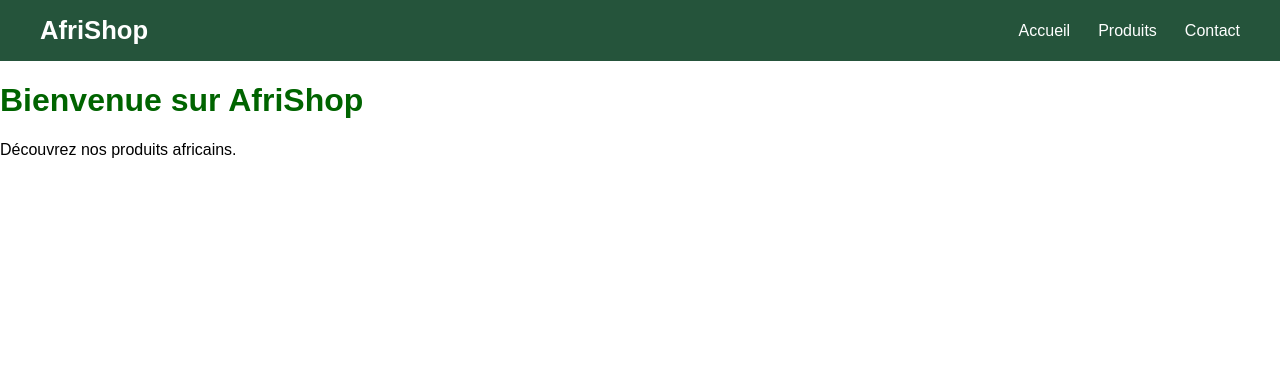
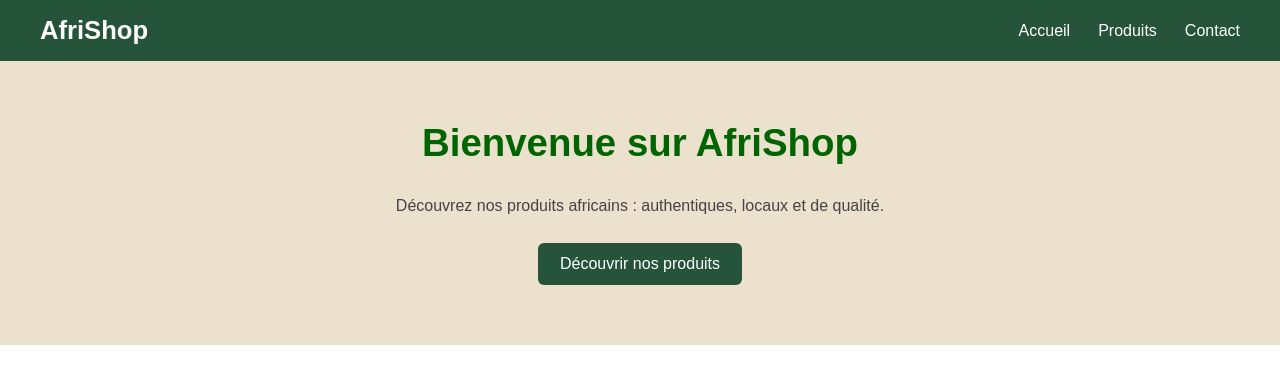
Before and after one commit to Gilles-Cyber/AfriShop, a plain HTML site: page index.html in a window 1280 px wide. Drawn offline with Linux system fonts and the light colour scheme.

Commit message:
feat: ajouter la section accueil

```diff
--- a/index.html
+++ b/index.html
@@ -16,7 +16,10 @@
     </nav>
   </header>
 
-  <h1>Bienvenue sur AfriShop</h1>
-  <p>Découvrez nos produits africains.</p>
+  <section id="accueil">
+    <h1>Bienvenue sur AfriShop</h1>
+    <p>Découvrez nos produits africains : authentiques, locaux et de qualité.</p>
+    <a class="bouton" href="#produits">Découvrir nos produits</a>
+  </section>
 </body>
 </html>
--- a/style.css
+++ b/style.css
@@ -28,3 +28,33 @@ nav {
 nav a:hover {
   text-decoration: underline;
 }
+
+/* Section accueil */
+#accueil {
+  padding: 60px 20px;
+  text-align: center;
+  background: #ebe1cc;
+}
+
+#accueil h1 {
+  margin-top: 0;
+  font-size: 2.4rem;
+}
+
+#accueil p {
+  color: #444;
+}
+
+.bouton {
+  display: inline-block;
+  margin-top: 12px;
+  padding: 12px 22px;
+  border-radius: 6px;
+  color: white;
+  text-decoration: none;
+  background: #25543b;
+}
+
+.bouton:hover {
+  background: #1a3d2a;
+}
```
